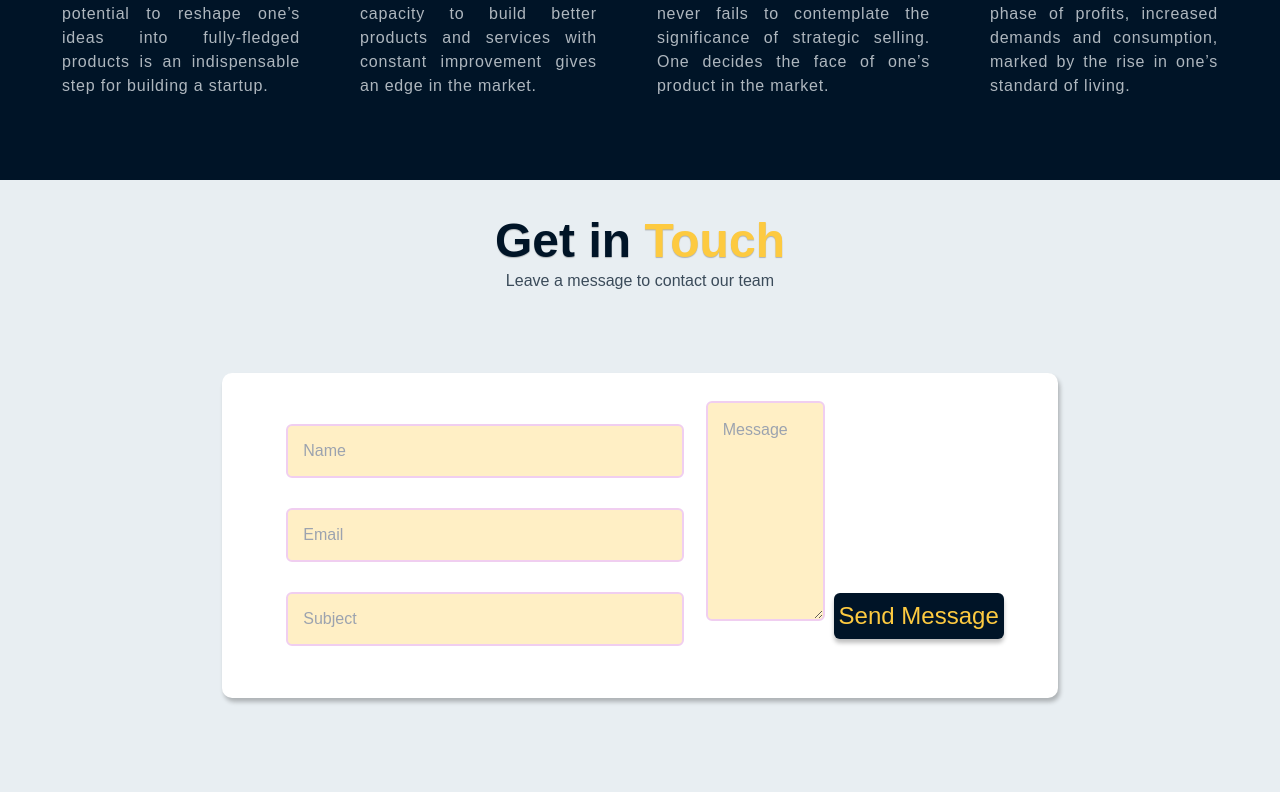
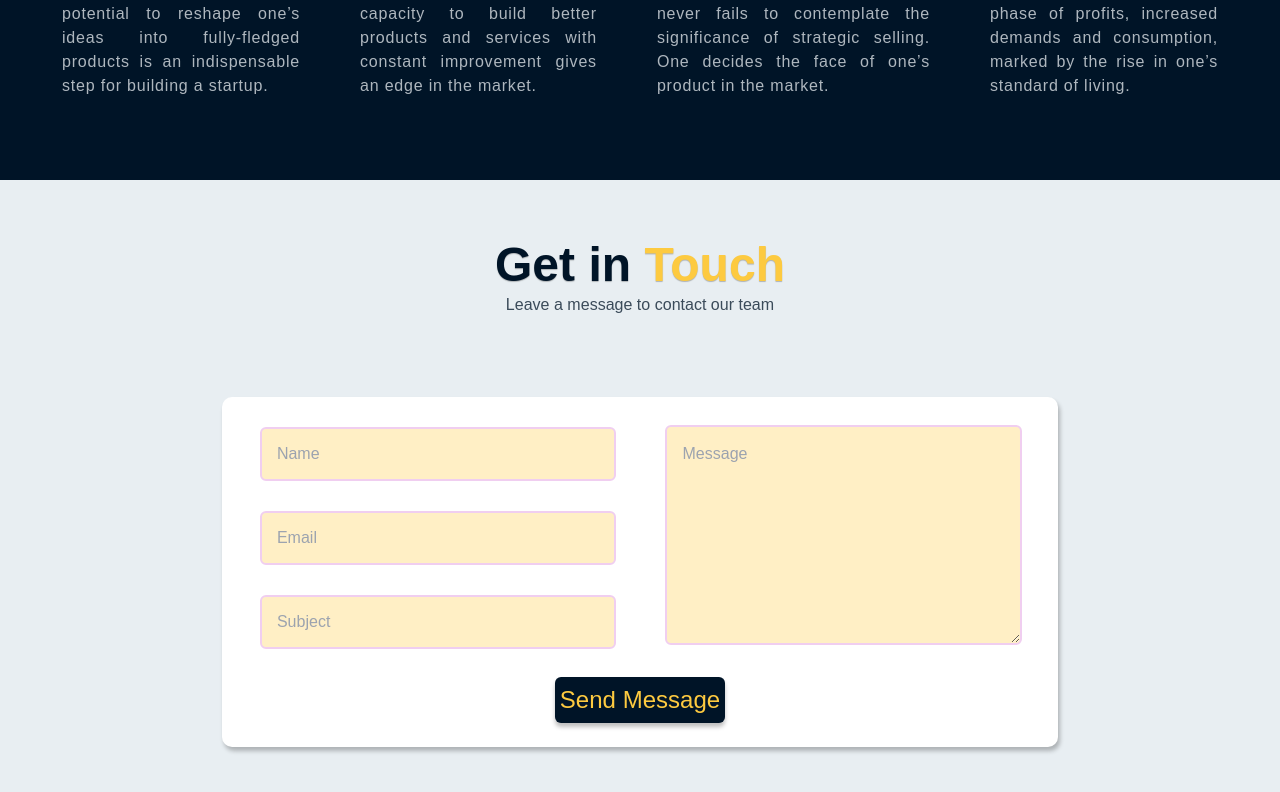
Before and after one commit to saksh-aam/ecell-refactor, a React (Create React App) app in the folder client/: page / in a window 1280 px wide. Shown: the part 1404-2196 px from the top of the page. Built offline with nearby package versions, Linux system fonts and the light colour scheme.

Commit message:
Fixed bug in contact form

```diff
--- a/client/src/components/contact/contact.css
+++ b/client/src/components/contact/contact.css
@@ -7,19 +7,27 @@
     margin: 0 auto;
     font-family: 'Montserrat', sans-serif;
     letter-spacing: 0.001rem;
-    padding: 2rem 1rem;
+    padding: 3.5rem 1rem 2rem 1rem;
     text-align: center;
     background: #E8EEF2;
     scroll-behavior: smooth;
 }
 
-
+.form-section{
+    display: flex;
+    flex-direction: column;
+}
 /* Styling for the fieldset */
 .fields {
     border: none;
     margin: 10px;
 }
-
+.input-block{
+    display: flex;
+    flex-direction: row;
+    justify-content: space-evenly;
+    flex-wrap: wrap;
+}
 
 /* Styling for the heading h1 */
 h1 {
@@ -56,13 +64,14 @@ h1 {
 .col-1 {
     margin: 0;
     padding: 0;
-    width: 50%;
+    width: 45%;
     height: 280px;
 }
 
 .col-2{
     margin: 0;
     padding: 0;
+    width: 45%;
     height: 280px;
 }
 
--- a/client/src/components/contact/contact.jsx
+++ b/client/src/components/contact/contact.jsx
@@ -70,8 +70,9 @@ const Contact = () => {
             >Leave a message to contact our team
             </p>
             <div className="form_con">
-                <form method="POST" onSubmit={submitData}>
-                    <div className="col-1" style={{ display: "inline-block" }}>
+                <form method="POST" className='form-section' onSubmit={submitData}>
+                    <div className='input-block'>
+                        <div className="col-1" style={{ display: "inline-block" }}>
                         <div className="fields">
                             {/* <fieldset> */}
                             <input
@@ -118,7 +119,10 @@ const Contact = () => {
                         </div>
                         {/* Use fieldset if div.fields not works */}
                     </div>
-                    <button id="submit" type="submit" >Send Message</button>
+                    </div>
+                    <div className='btn-block'>
+                        <button id="submit" type="submit" >Send Message</button>
+                    </div>
                 </form>
             </div>
         </div>
```
